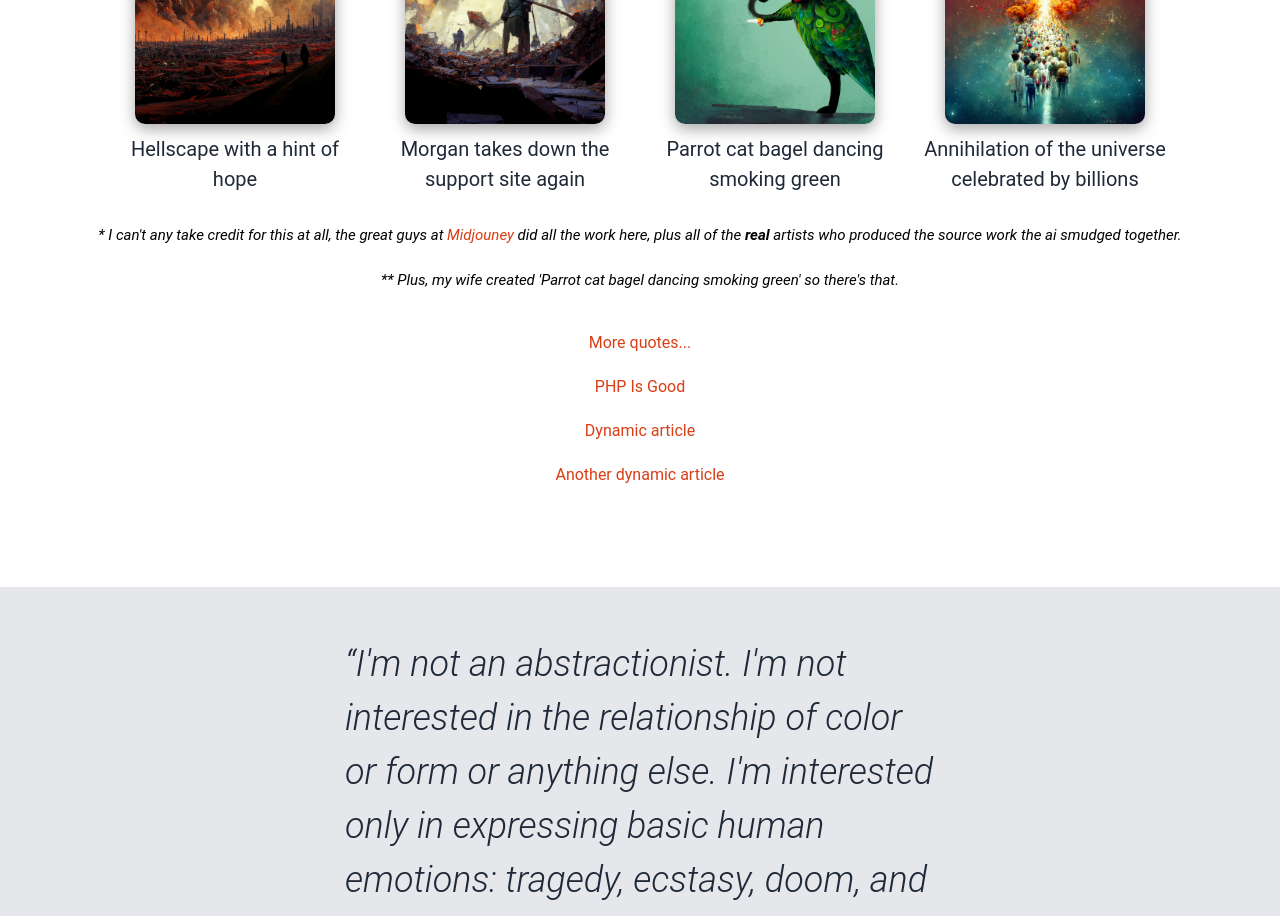
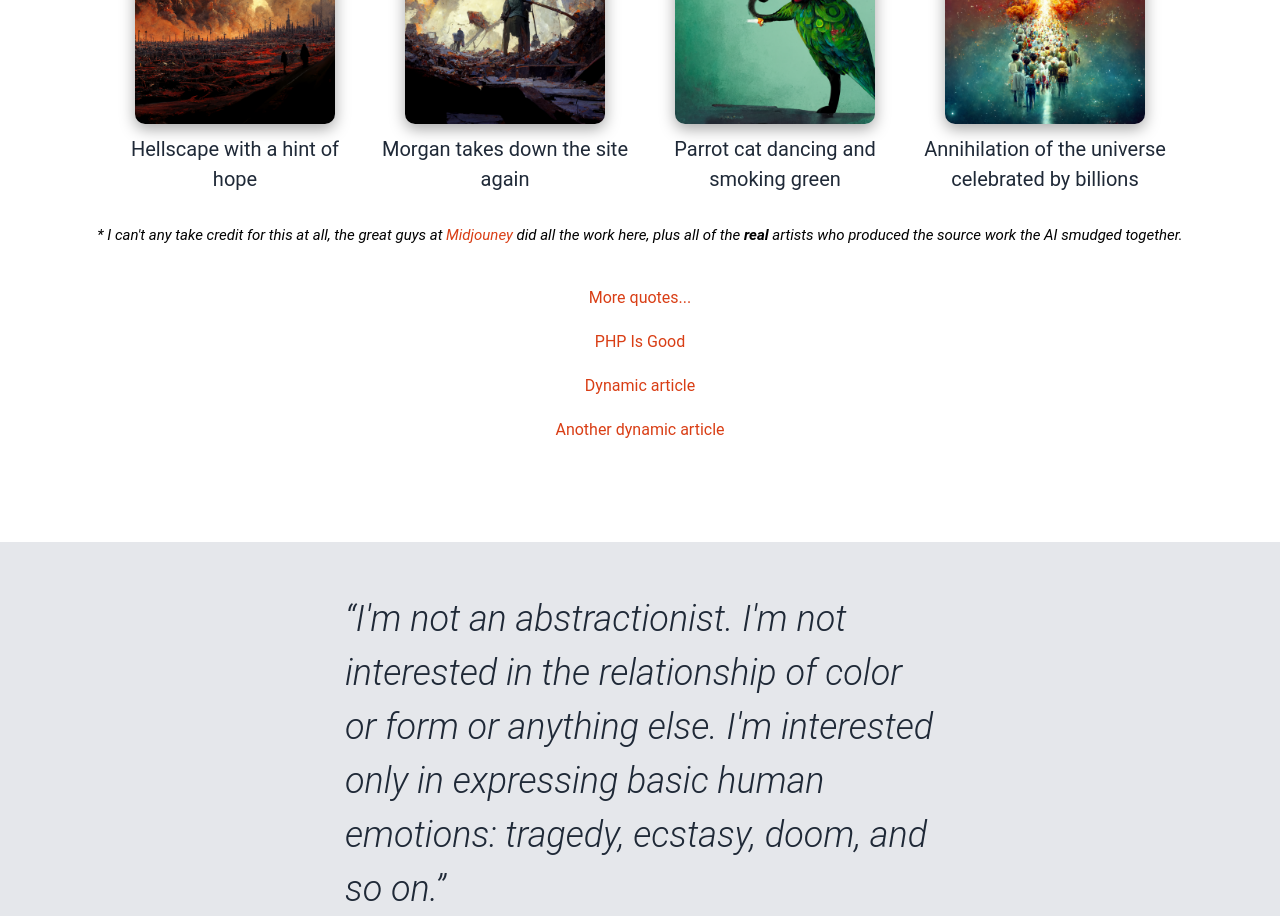
Before and after one commit to richardfwashington/personal-home-page-nextjs, a Next.js app: page / in a window 1280 px wide. Shown: the part 780-1696 px from the top of the page. Built offline with nearby package versions, Linux system fonts and the light colour scheme.

Commit message:
:memo: Fix cringe text

```diff
--- a/src/app/page.tsx
+++ b/src/app/page.tsx
@@ -19,21 +19,19 @@ export default function Home() {
         </div>
         <div className="info-item">
           <Image src={ribbon2} alt="Hi" className="m-auto" width={200} height={200} quality={80} />
-          <p>Morgan takes down the support site again</p>
+          <p>Morgan takes down the site again</p>
         </div>
         <div className="info-item">
           <Image src={ribbon3} alt="Hi" className="m-auto" width={200} height={200} quality={80} />
-          <p>Parrot cat bagel dancing smoking green</p>
+          <p>Parrot cat dancing and smoking green</p>
         </div>
         <div className="info-item">
           <Image src={ribbon4} alt="Hi" className="m-auto" width={200} height={200} quality={80} />
           <p>Annihilation of the universe celebrated by billions</p>
         </div>
       </div>
-      <p className="italic confession">* I can&apos;t any take credit for this at all, the great guys at <a href="https://www.midjourney.com/home/">Midjouney</a> did all the work here, plus all of the <strong>real</strong> artists who produced the source work the ai smudged together.<br /><br />
-        ** Plus, my wife created &apos;Parrot cat bagel dancing smoking green&apos; so there&apos;s that.</p>
+      <p className="italic confession">* I can&apos;t any take credit for this at all, the great guys at <a href="https://www.midjourney.com/home/">Midjouney</a> did all the work here, plus all of the <strong>real</strong> artists who produced the source work the AI smudged together.<br /></p>
       <p className="mt-10 mb-5"><Link scroll={false} href="/about">More quotes...</Link></p>
-
       <ul>
         <li className="mb-5"><Link href="/articles/php-is-good-now-actually">PHP Is Good</Link></li>
         <li className="mb-5"><Link href="/articles/1">Dynamic article</Link></li>
```
